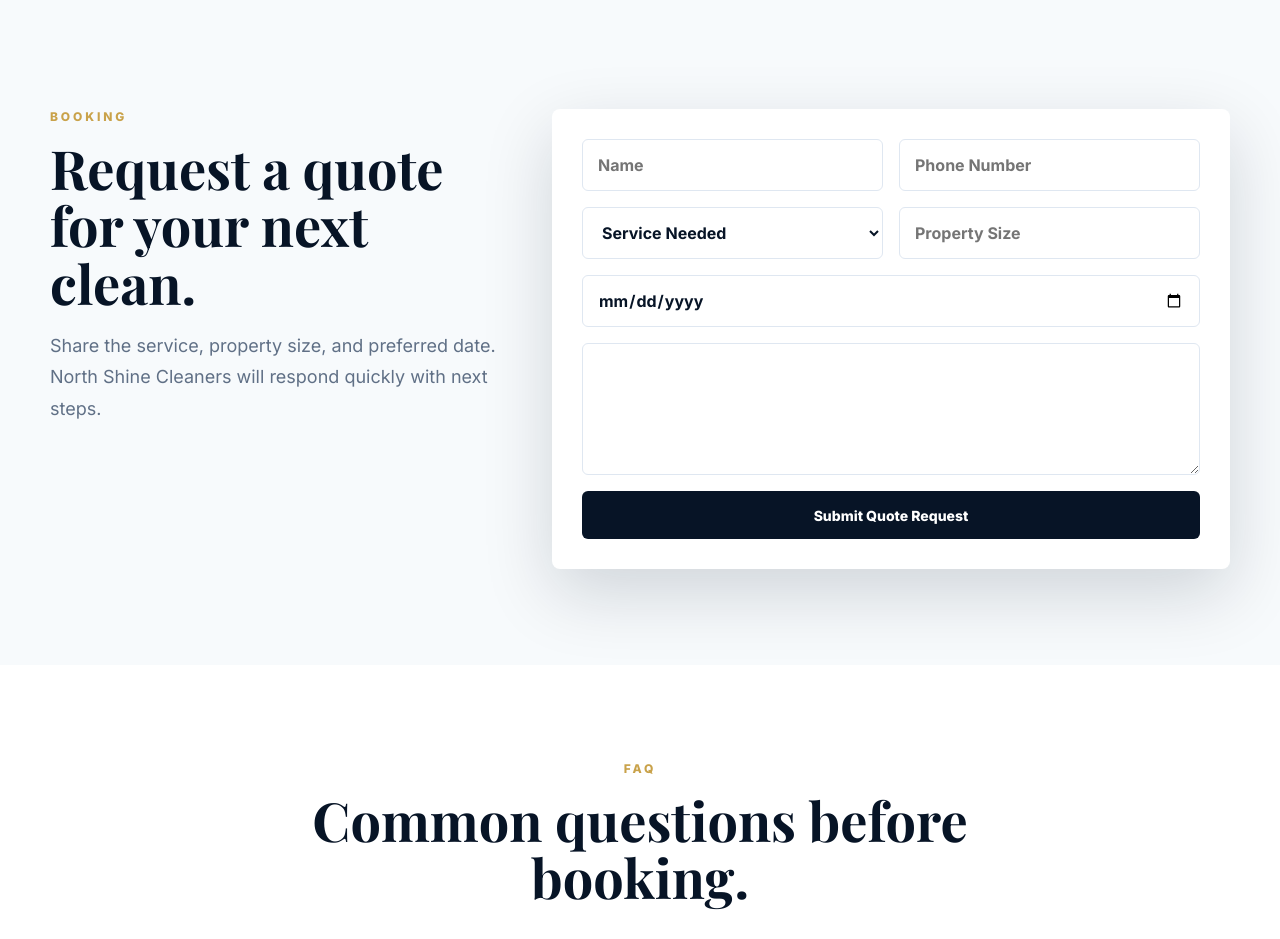
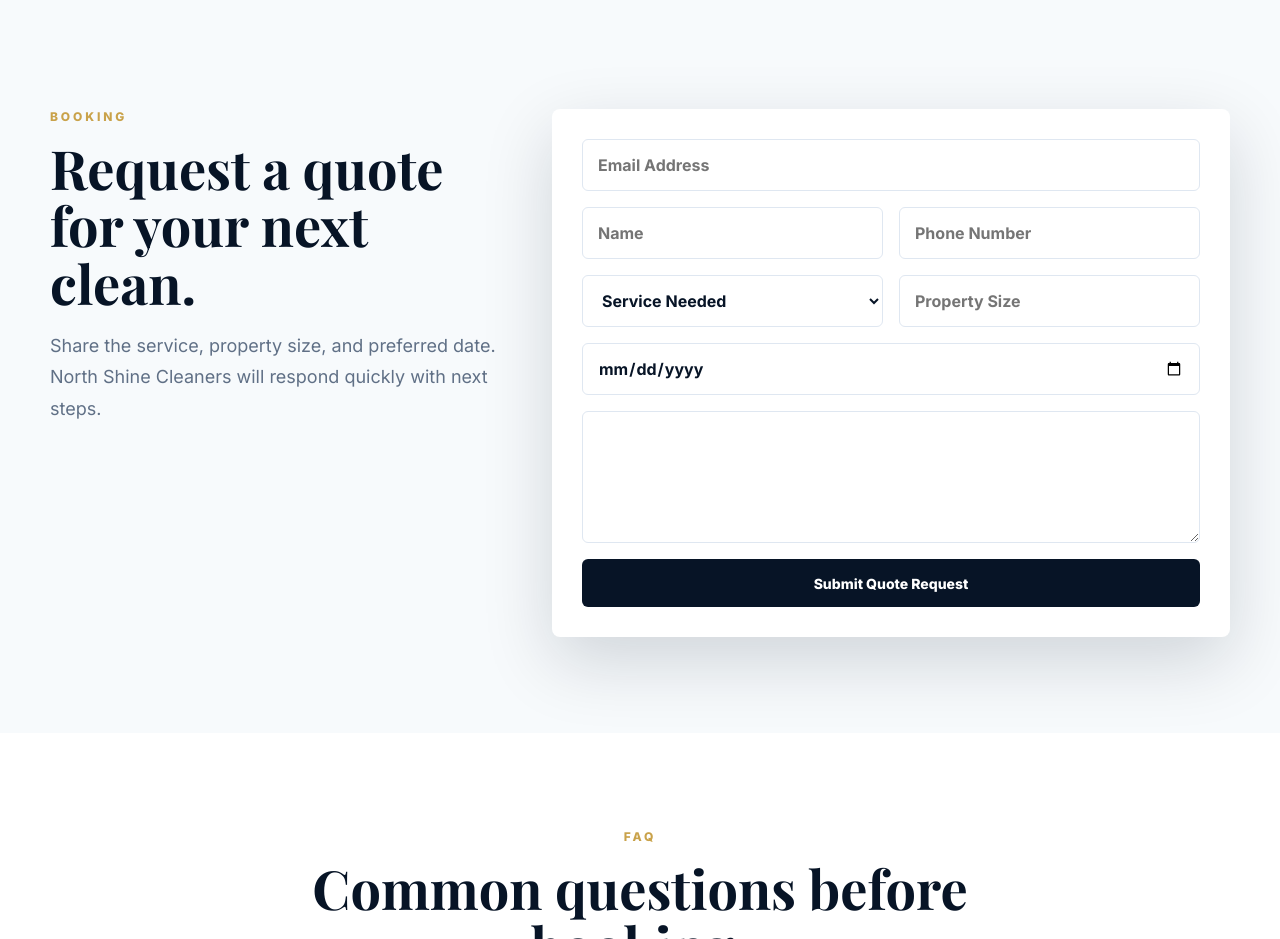
Before and after one commit to jacquesudahemuka05-lab/NorthShine-Cleaners, a website: page index.html in a window 1280 px wide. Shown: the part 4760-5699 px from the top of the page. Drawn offline with nearby package versions, Linux system fonts and the light colour scheme.

Commit message:
Update index.html

```diff
--- a/index.html
+++ b/index.html
@@ -523,6 +523,7 @@
               <input type="hidden" name="_subject" value="New North Shine Request">
               <input type="hidden" name="_captcha" value="false">
               <input type="hidden" name="_template" value="table">
+              <input class="field" type="email" name="email" placeholder="Email Address" required>
               <div class="form-row"><input class="field" name="name" placeholder="Name" aria-label="Name" /><input class="field" name="phone" placeholder="Phone Number" aria-label="Phone Number" /></div>
               <div class="form-row"><select class="field" name="service" aria-label="Service Needed"><option>Service Needed</option><option>Airbnb Turnover Cleaning</option><option>Residential Cleaning</option><option>Deep Cleaning</option><option>Move-In / Move-Out Cleaning</option><option>Office Cleaning</option><option>Same-Day Cleaning</option></select><input class="field" placeholder="Property Size" aria-label="Property Size" /></div>
               <input class="field" name="date" type="date" aria-label="Preferred Date" />
```
